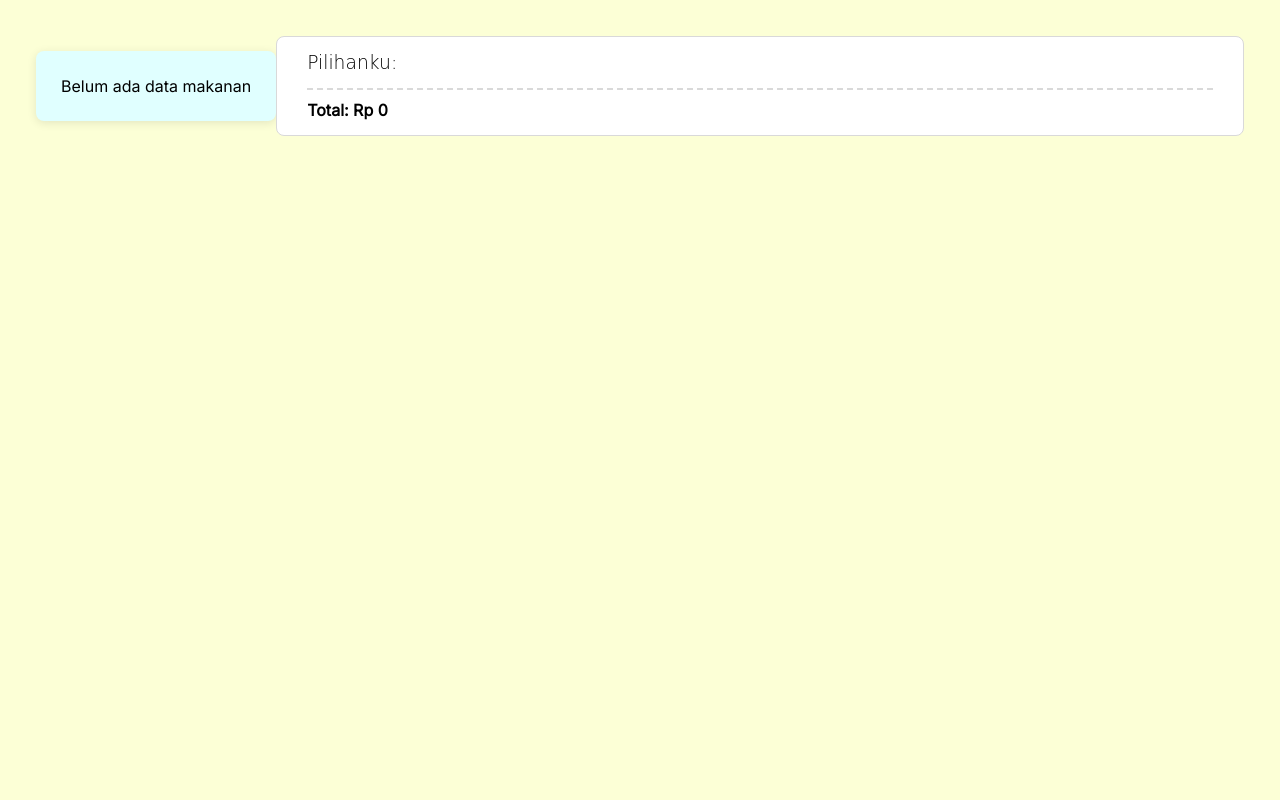
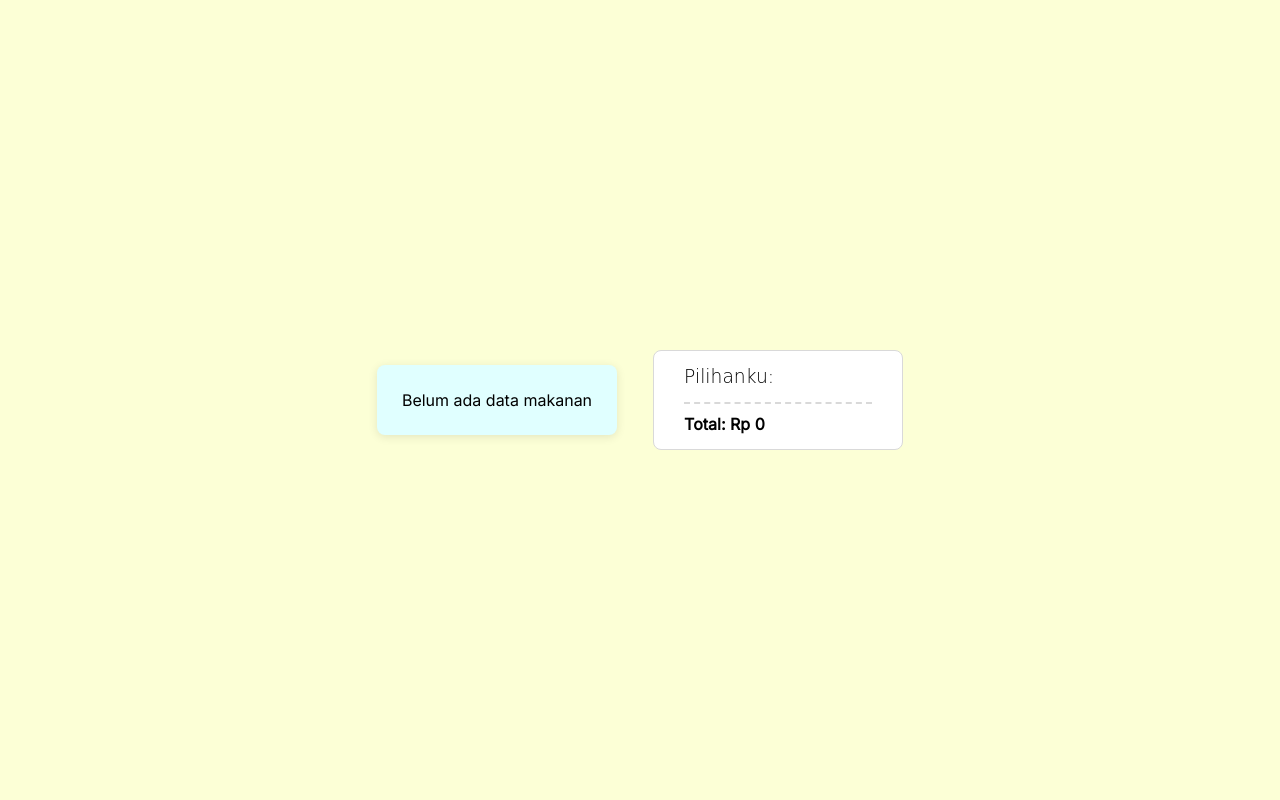
Before and after one commit to dFaery/Project-Weprog, a PHP site: page /order.php in a window 1280 px wide. Run offline with PHP 8.4, Linux system fonts and the light colour scheme; some web fonts are replaced.

Commit message:
Update Style css

```diff
--- a/UAS/style.css
+++ b/UAS/style.css
@@ -32,7 +32,7 @@ body {
   display: flex;
   justify-content: center;
   align-items: center;
-  /* height: 100vh; */
+  height: 100vh;
 }
 
 .form-container {
@@ -120,6 +120,7 @@ a {
 .wrapper {
   display: inline-block; /* Penting: agar width menyesuaikan isi */
   padding: 15px;
+  margin-right: 36px;
   box-sizing: border-box;
   background-color: lightcyan;
   border-radius: 8px;
@@ -184,7 +185,8 @@ a {
 
 /* Sidebar style */
 .sidebar {
-  flex: 1;
+  /* flex: 1;  */
+  width: 250px;
   padding: 15px 30px;
   background: white;
   border-radius: 8px;
```
